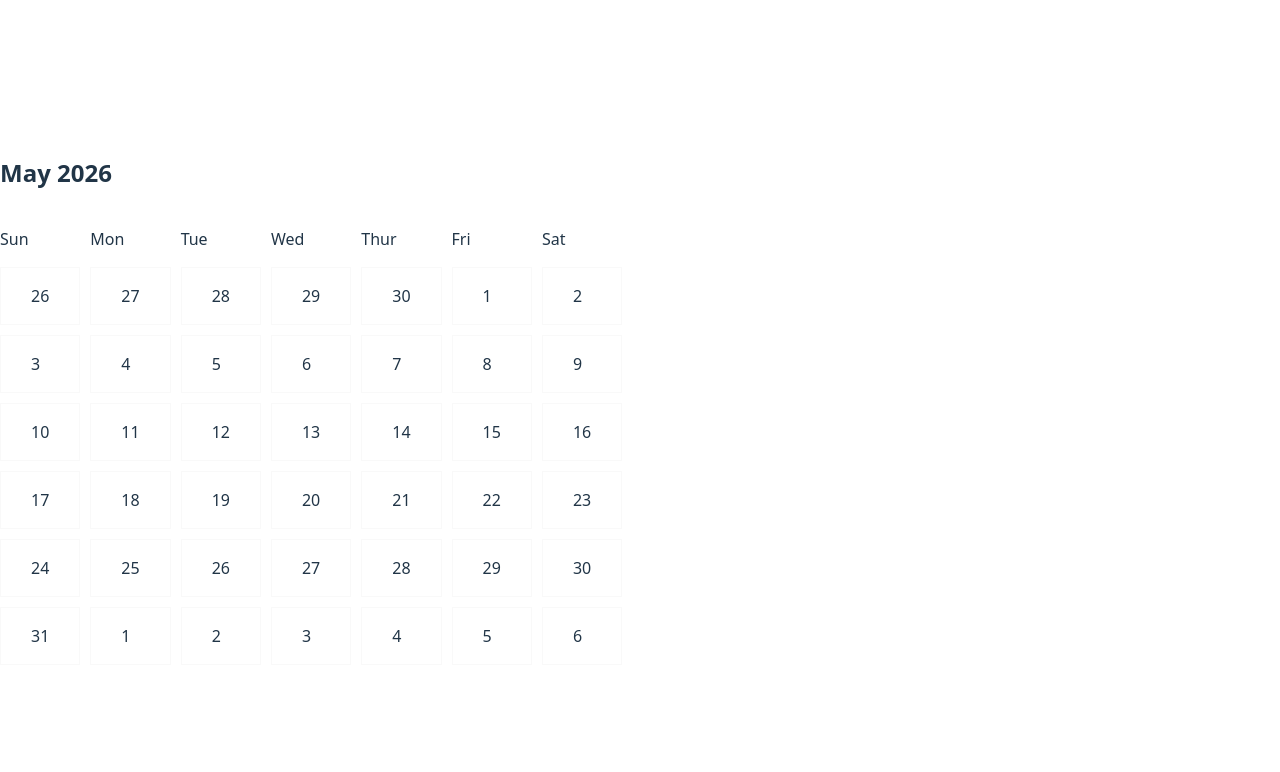
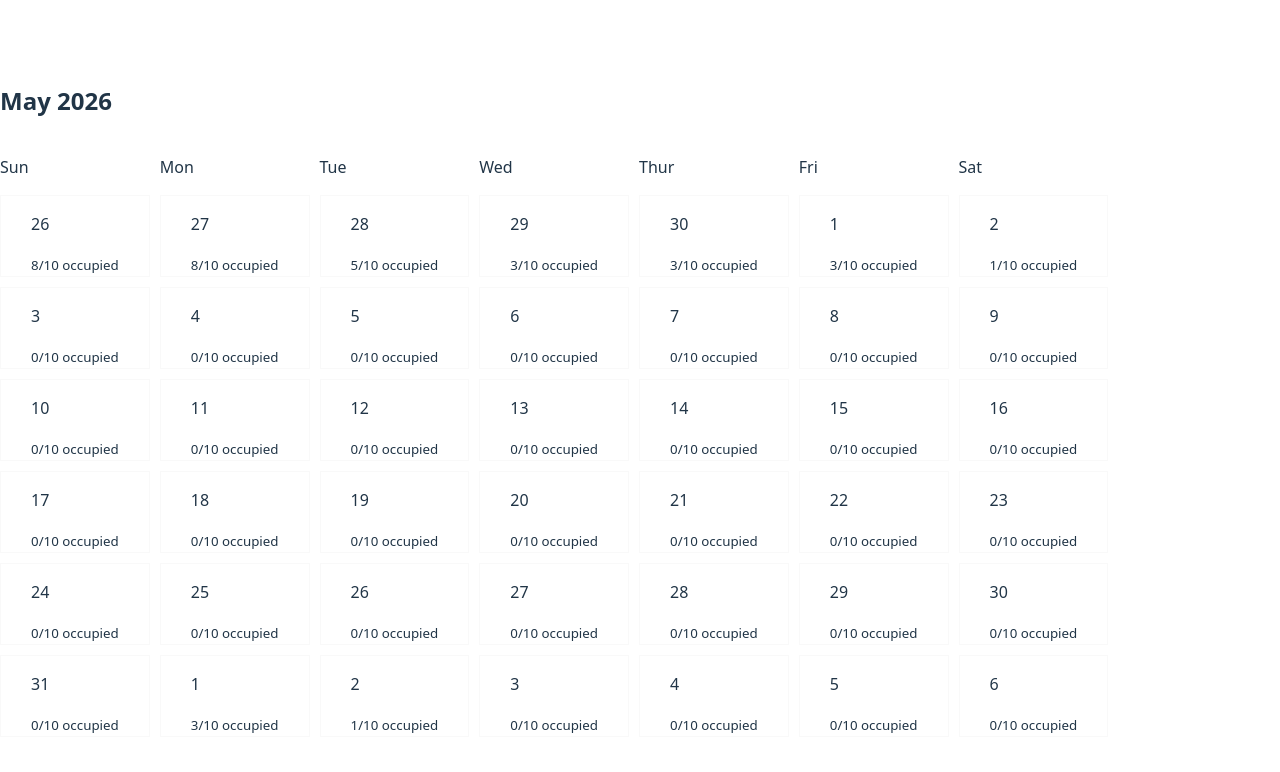
Before and after one commit to Loveson1/mapheat, a React (Vite) app: page / in a window 1280 px wide. Shown: the top 772 px of the page. Built offline with nearby package versions, Linux system fonts and the light colour scheme.

Commit message:
feat: added data normalizer to ensure date always start with no timezone difference

```diff
--- a/src/components/CalendarGrid.jsx
+++ b/src/components/CalendarGrid.jsx
@@ -1,5 +1,7 @@
-import { useState } from "react";
+import { useContext, useState } from "react";
 import { getCalendarDays } from "../utilities/calendar";
+import { BookingDatas } from "../context/context";
+import { getOccupancy } from "../utilities/occupancy";
 
 function CalendarGrid() {
   const weekDays = ["Sun", "Mon", "Tue", "Wed", "Thur", "Fri", "Sat"];
@@ -10,6 +12,9 @@ function CalendarGrid() {
   const year = currentDate.getFullYear();
   const month = currentDate.getMonth();
   const monthName = currentDate.toLocaleString("default", { month: "long" });
+
+  // context data for bookings
+  const { bookings } = useContext(BookingDatas);
 
   const calendarDays = getCalendarDays(year, month);
 
@@ -26,11 +31,16 @@ function CalendarGrid() {
         ))}
       </div>
       <div className="grid">
-        {calendarDays.map((day, index) => (
-          <div key={index} className="line">
-            <p>{day.dayNumber}</p>
-          </div>
-        ))}
+        {calendarDays.map((day, index) => {
+          const occupiedRooms = getOccupancy(bookings, day.date);
+
+          return (
+            <div key={index} className="line">
+              <p>{day.dayNumber}</p>
+              <small>{occupiedRooms}/10 occupied</small>
+            </div>
+          );
+        })}
       </div>
     </>
   );
--- a/src/utilities/calendar.js
+++ b/src/utilities/calendar.js
@@ -37,3 +37,9 @@ export function getCalendarDays(year, month) {
 
   return calendarDays;
 }
+
+
+export function normalize(date){
+return new Date(date.getFullYear(), date.getMonth(), date.getDate())
+
+}
--- a/src/utilities/occupancy.js
+++ b/src/utilities/occupancy.js
@@ -1,14 +1,17 @@
-export default function occupancy(bookings, date) {
+import { normalize } from "./calendar";
+export  function getOccupancy(bookings, date) {
   let occupiedRooms = 0;
+
+  const target = normalize(date)
 
   bookings.forEach((booking) => {
     if (booking.status === "cancelled") return;
 
-    const checkin = new Date(booking.checkIn);
-    const checkout = new Date(booking.checkOut);
+    const checkin = normalize(new Date(booking.checkIn));
+    const checkout = normalize(new Date(booking.checkOut));
 
-    if (checkin >= date && checkout > date) {
-      occupiedRoom++;
+    if (target >= checkin && checkout > target) {
+      occupiedRooms++;
     }
   });
 
```
